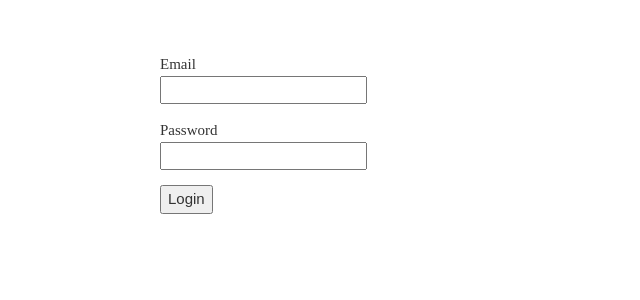
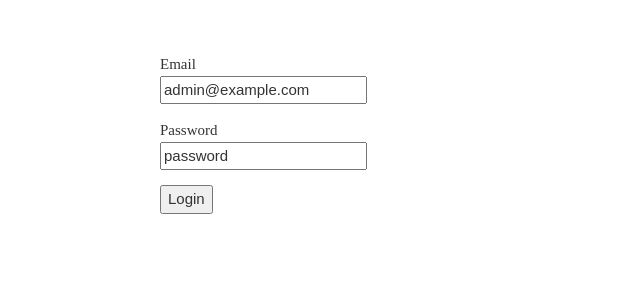
Before and after one commit to tranthethang/seminar-oauth2-laravel-and-vuejs, a Vue app in the folder client/: page / in a window 1280 px wide. Shown: the top 300 px of the page, without its empty margins (0-640 px from the left). Built offline with nearby package versions, Linux system fonts and the light colour scheme.

Commit message:
get error CORS

```diff
--- a/client/package.json
+++ b/client/package.json
@@ -8,6 +8,7 @@
     "preview": "vite preview"
   },
   "dependencies": {
+    "axios": "^1.4.0",
     "vue": "^3.3.4"
   },
   "devDependencies": {
--- a/client/src/App.vue
+++ b/client/src/App.vue
@@ -1,12 +1,38 @@
 <script setup>
-import LoginForm from './components/LoginForm.vue'
+import axios from "axios";
+
+import LoginForm from "./components/LoginForm.vue";
 </script>
 
 <template>
   <main>
-    <LoginForm></LoginForm>
+    <LoginForm @submit="handleSubmit" />
   </main>
 </template>
 
-<style scoped>
-</style>
+<style scoped></style>
+
+<script>
+export default {
+  data() {
+    return {};
+  },
+  methods: {
+    handleSubmit(payload) {
+      axios({
+        method: "post",
+        url: "http://localhost:8000/oauth/token",
+        data: {
+          ...payload,
+          grant_type: "password",
+          client_id: "3",
+          client_secret: "s1Ez50vSalkUN2txtxWhCZ51xE7648E35Ai3Ha3S",
+          scope: "",
+        },
+      }).then((response) => {
+        console.log(response);
+      });
+    },
+  },
+};
+</script>
--- a/client/src/components/LoginForm.vue
+++ b/client/src/components/LoginForm.vue
@@ -1,17 +1,18 @@
-<script setup></script>
+<script setup>
+</script>
 
 <template>
   <form>
     <p>
       <label>
         <span>Email</span><br />
-        <input type="text" v-model="email" />
+        <input type="email" v-model="email" maxlength="32"/>
       </label>
     </p>
     <p>
       <label>
         <span>Password</span><br />
-        <input type="text" v-model="password" />
+        <input type="text" v-model="password" maxlength="32"/>
       </label>
     </p>
     <p>
@@ -24,13 +25,14 @@
 export default {
   data() {
     return {
-      email: "",
-      password: "",
+      email: "admin@example.com",
+      password: "password",
     };
   },
   methods: {
-    submit() {
-      debugger
+    submit(e) {
+      e.preventDefault();
+
       this.$emit("submit", {
         email: this.email,
         password: this.password,
```
Also changed, not shown: 1 other file (tests, documents, lock files or other folders).
